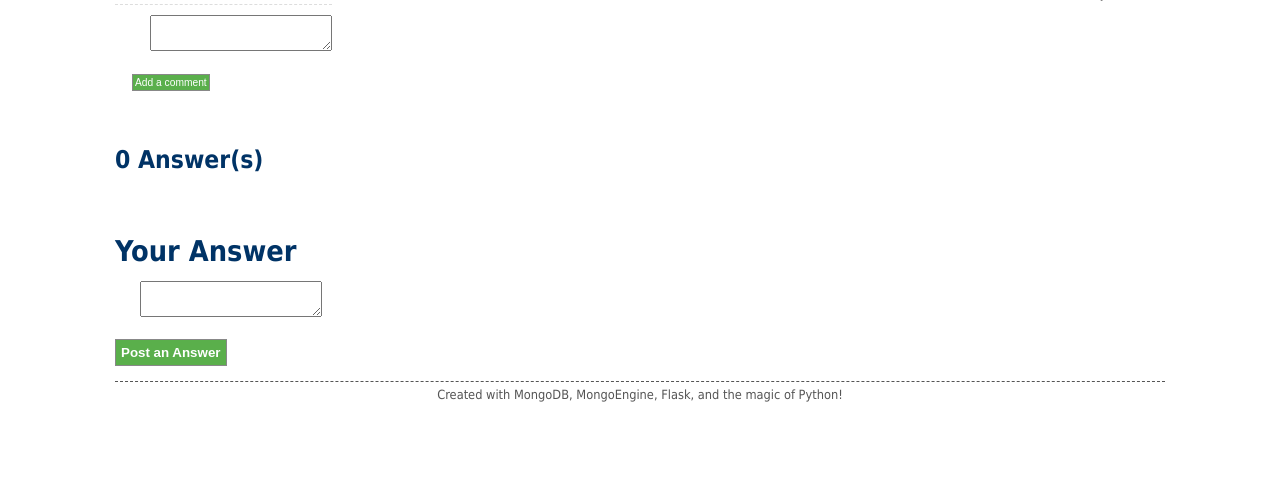
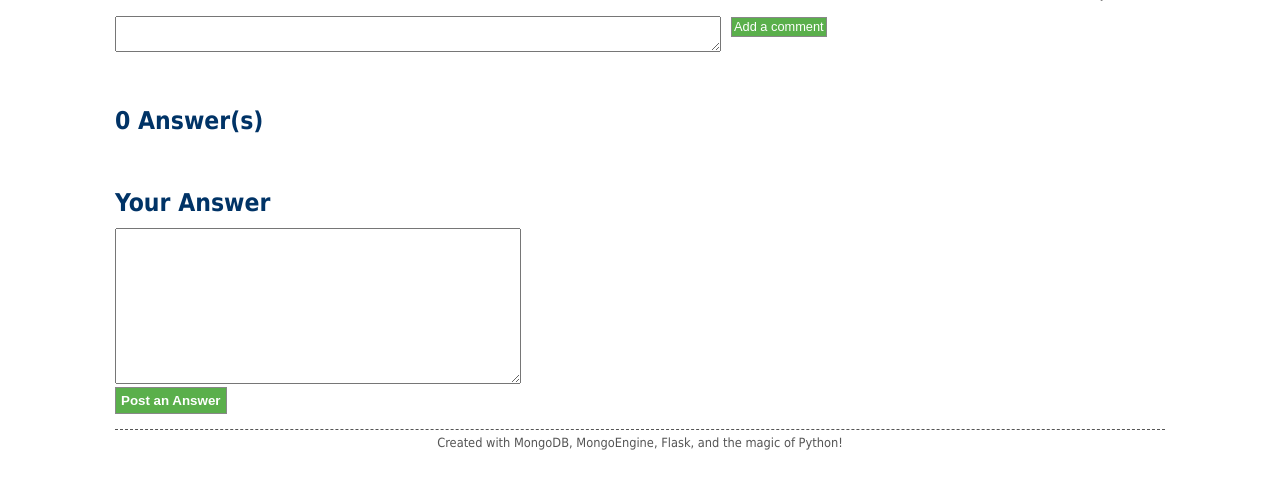
Before and after one commit to swanson/mongo-overflow, a Flask app: template Flask/templates/details.html in a window 1280 px wide. Shown: the part 228-717 px from the top of the page. Run offline with Flask 2, Linux system fonts and the light colour scheme; the template is opened without the code that fills it: values that come from a table or form of the project are taken from there, others are empty; parts of the project's set-up code (start-up, migrations or seed data) failed here and were passed over; some libraries are stand-ins or nearby versions.

Commit message:
fixing styling on answer and comment forms

```diff
--- a/Flask/static/styles.css
+++ b/Flask/static/styles.css
@@ -125,6 +125,20 @@ li.comment {
     border-top-width:1px
 }
 
+.comment-button {
+    background-color:#5AAF4B;
+    color:#ffffff;
+    font-size:80%;
+    float:right;
+}
+
+.comment-button {
+    background-color:#5AAF4B;
+    color:#ffffff;
+    font-size:80%;
+    float:right;
+}
+
 .form-submit input {
     border-bottom-color:#888888;
     border-bottom-style:solid;
@@ -165,8 +179,8 @@ li.comment {
     border-top-width:1px;
     margin-bottom:3px;
     margin-right:3px;
-    margin-top:3px;
-    margin-left:2px;
+    margin-top:1px;
+    margin-left:10px;
     padding-bottom:2px;
     padding-left:2px;
     padding-right:2px;
@@ -296,3 +310,14 @@ li.comment {
     font-weight:bold;
     font-size:200%;
 }
+
+.comment-entry {
+    width:600px;
+    float:left;
+}
+
+.answer-entry {
+    width:400px;
+    height:150px;
+    float:left;
+}
--- a/Flask/templates/details.html
+++ b/Flask/templates/details.html
@@ -92,20 +92,15 @@
                 </a>
  @
                 {{ comment.created|timesince }} </li>
-            {% endfor %}
-            <li class="comment">
+                {% endfor %}
+             </ul>
             <div class="form-submit-small" style="float:left;">
                 <form action="" method="post" style="float:left; width:100%;">
-                    {{ render_field(comment_form.comment_body) }}
-                    <input type="submit" value="Add a comment"
-                    style="background-color:#5AAF4B; color:#ffffff;
-font-size:80%; padding-top:2px;"/>
+                    <textarea class="comment-entry" id="comment_body"
+                        name="comment_body"></textarea>
+                    <input class="comment-button" type="submit" value="Add a comment"/>
                 </form>
-            </li>
-        </ul>
-    </div>
-        <br />
-        <br />
+            </div>
     </div>
 <div class='answers-div'>
     <h3>{{ question.answers|length }} Answer(s)</h3>
@@ -140,11 +135,10 @@ font-size:80%; padding-top:2px;"/>
     {% endfor %}
 </div>
 <div style="float:left;">
-
 <form method="POST" action=".">
-  <dl>
-    {{ render_field(answer_form.answer_body) }}
-  </dl>
+    <h3>Your Answer</h3>
+    <textarea class="answer-entry" id="answer_body"
+                        name="answer_body"></textarea>
   <p><div class="form-submit"><input type=submit value="Post an Answer"></div>
 </form>
 </div>
```
